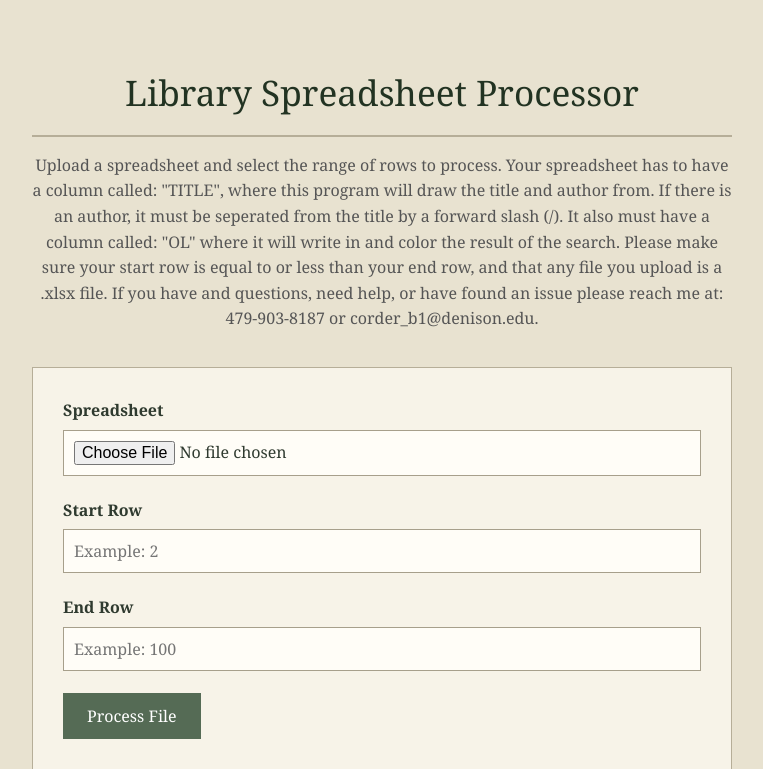
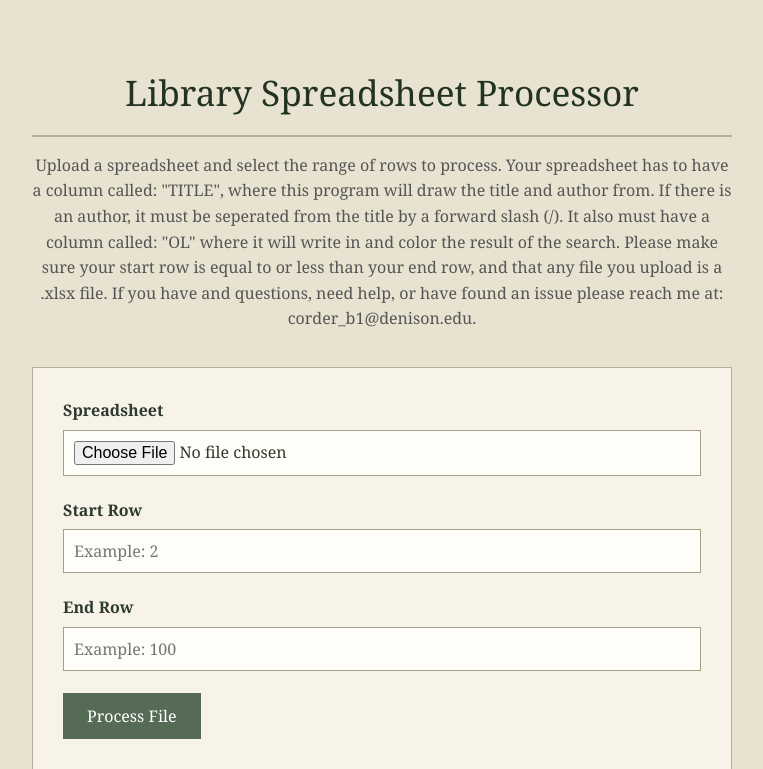
Before and after one commit to BrandonCordero4/library_automation_project, a Flask app: page / in a window 1280 px wide. Shown: the top 769 px of the page, without its empty margins (258-1021 px from the left). Run offline with Flask 3, Linux system fonts and the light colour scheme.

Commit message:
Removed private information

```diff
--- a/templates/index.html
+++ b/templates/index.html
@@ -46,7 +46,7 @@
     <div class="container">
         <h1>Library Spreadsheet Processor</h1>
         <p class="subtitle">
-            Upload a spreadsheet and select the range of rows to process. Your spreadsheet has to have a column called: "TITLE", where this program will draw the title and author from. If there is an author, it must be seperated from the title by a forward slash (/). It also must have a column called: "OL" where it will write in and color the result of the search. Please make sure your start row is equal to or less than your end row, and that any file you upload is a .xlsx file. If you have and questions, need help, or have found an issue please reach me at: 479-903-8187 or corder_b1@denison.edu.
+            Upload a spreadsheet and select the range of rows to process. Your spreadsheet has to have a column called: "TITLE", where this program will draw the title and author from. If there is an author, it must be seperated from the title by a forward slash (/). It also must have a column called: "OL" where it will write in and color the result of the search. Please make sure your start row is equal to or less than your end row, and that any file you upload is a .xlsx file. If you have and questions, need help, or have found an issue please reach me at: corder_b1@denison.edu.
         </p>
 
         <form id="mainForm" method="POST" enctype="multipart/form-data">
```
